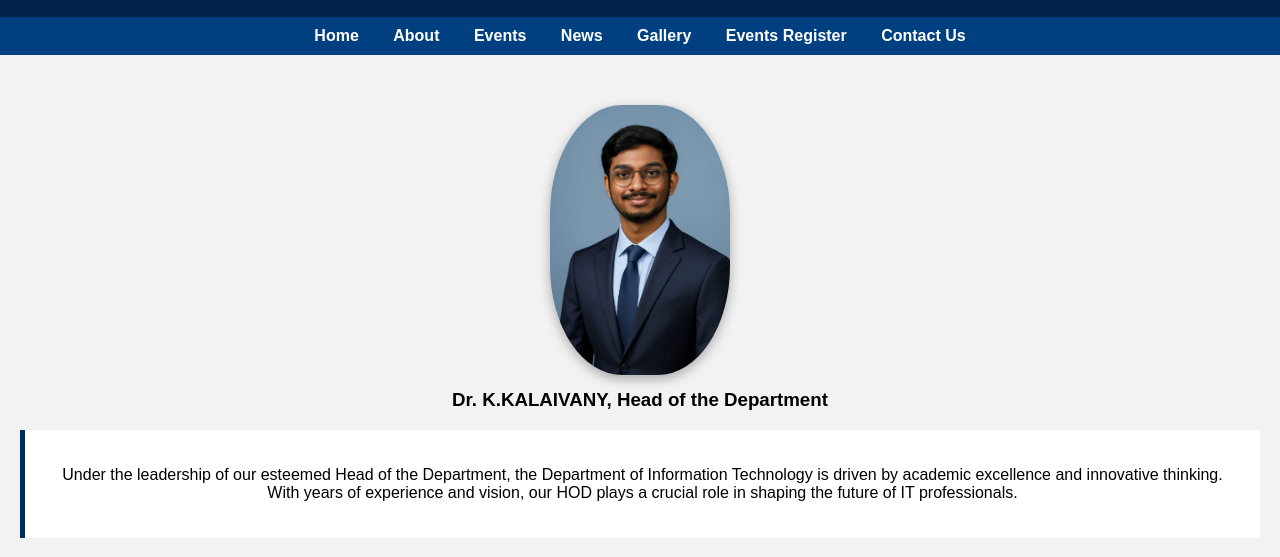
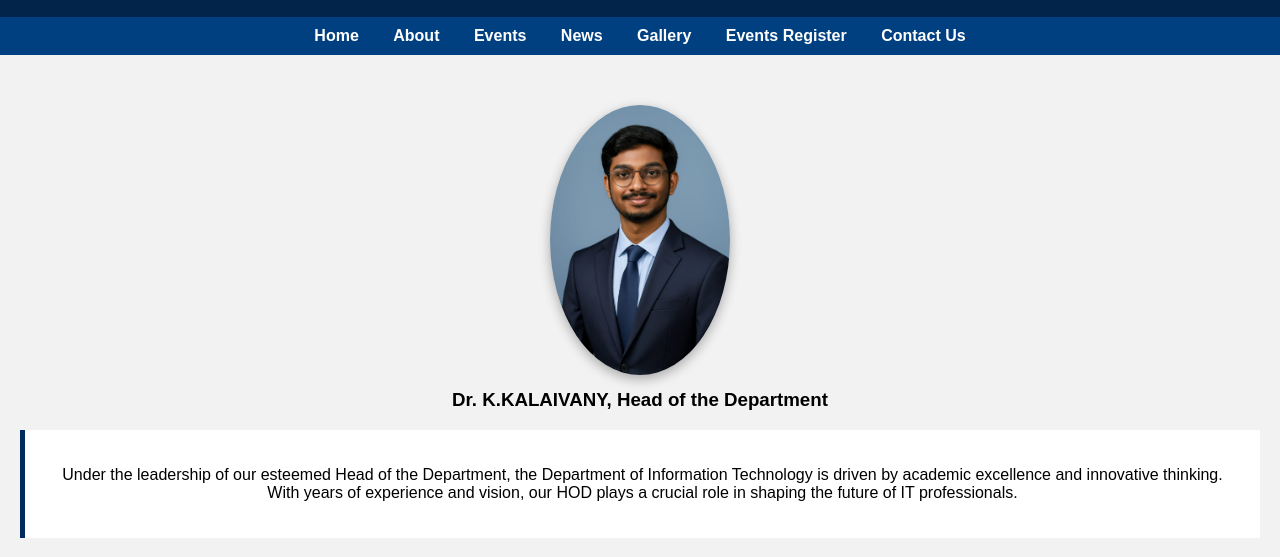
Before and after one commit to itasection/MECIT, a plain HTML site: page about.html in a window 1280 px wide. Shown: the part 164-721 px from the top of the page. Drawn offline with Linux system fonts and the light colour scheme.

Commit message:
Update about.html

```diff
--- a/about.html
+++ b/about.html
@@ -32,7 +32,7 @@
   <main>
     <!-- ✅ HOD Photo at Top -->
     <div style="text-align:center; margin-top: 30px;">
-      <img src="dhi.jpg" alt="HOD Photo" style="width:180px; border-radius: 40%; box-shadow: 0 4px 12px rgba(0,0,0,0.3);">
+      <img src="dhi.jpg" alt="HOD Photo" style="width:180px; border-radius: 75%; box-shadow: 0 4px 12px rgba(0,0,0,0.3);">
       <h3 style="margin-top: 10px;">Dr. K.KALAIVANY, Head of the Department</h3>
     </div>
 
```
